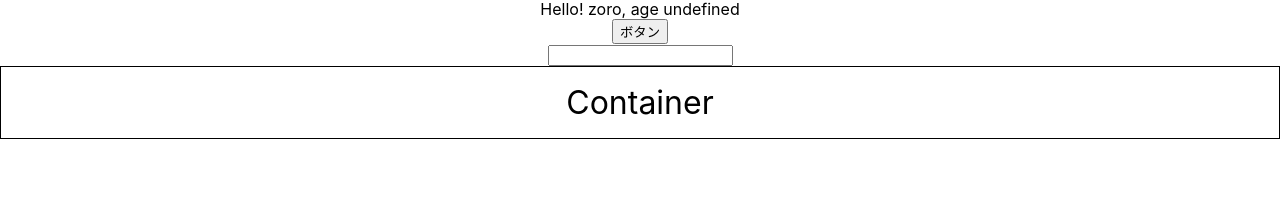
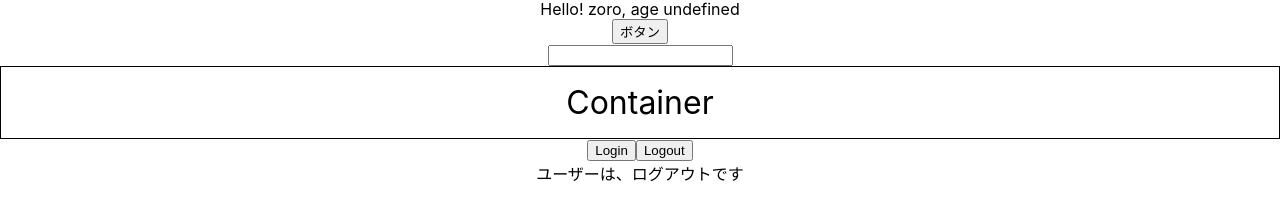
Before and after one commit to kingkazuma7/react-typescript-demo, a React (Create React App) app: page / in a window 1280 px wide. Shown: the part 216-436 px from the top of the page. Built offline with nearby package versions, Linux system fonts and the light colour scheme.

Commit message:
9 - useState Hook

```diff
--- a/src/App.tsx
+++ b/src/App.tsx
@@ -7,6 +7,7 @@
 import { Oscar } from './components/Oscar';
 import { Person } from './components/Person';
 import { PersonList } from './components/PersonList';
+import { LoggedIn } from './components/state/LoggedIn';
 import { Status } from './components/Status';
 
 function App() {
@@ -47,7 +48,7 @@
       }} />
       <Input value='' handleChange={(event) => console.log(event.nativeEvent)} />
       <Container styles={{ border: '1px solid black', padding: '1rem', fontSize: '2rem' }} />
-
+      <LoggedIn />
     </div>
   );
 }
--- a/src/components/Container.tsx
+++ b/src/components/Container.tsx
@@ -3,7 +3,7 @@
 }
 
 export const Container = (props: ContainerProps) => {
-  console.log(props);
+  // console.log(props);
 
   return (
     <div style={props.styles}>Container</div>
--- a/src/components/Person.tsx
+++ b/src/components/Person.tsx
@@ -1,7 +1,7 @@
 import { personProps } from './Person.types';
 
 export const Person = (props: personProps) => {
-  console.log(props);
+  // console.log(props);
 
   return (
     <div>human sample
--- a/src/components/PersonList.tsx
+++ b/src/components/PersonList.tsx
@@ -5,7 +5,7 @@
 }
 
 export const PersonList = (props: PersonListProps) => {
-  console.log(props);
+  // console.log(props);
 
   return (
     <div>
--- a/src/components/Status.tsx
+++ b/src/components/Status.tsx
@@ -3,7 +3,7 @@
 }
 
 export const Status = (props: StatusProps) => {
-  console.log(props);
+  // console.log(props);
 
   let message;
   if (props.status === 'loading') {
--- /dev/null
+++ b/src/components/state/LoggedIn.tsx
@@ -0,0 +1,19 @@
+import { useState } from 'react';
+
+export const LoggedIn = () => {
+  const [isLoggedIn, seIisLoggedIn] = useState(false) // 初期はfalse
+  const handleLogin = () => {
+    seIisLoggedIn(true);
+  }
+  const handleLogout = () => {
+    seIisLoggedIn(false);
+  }
+  return (
+    <div>
+      <button onClick={handleLogin}>Login</button>
+      <button onClick={handleLogout}>Logout</button>
+      {/* <div>ログインしてます / ログアウトです</div> */}
+      <div>ユーザーは、{isLoggedIn ? 'ログイン中' : 'ログアウトです' }</div>
+    </div>
+  )
+}
```
